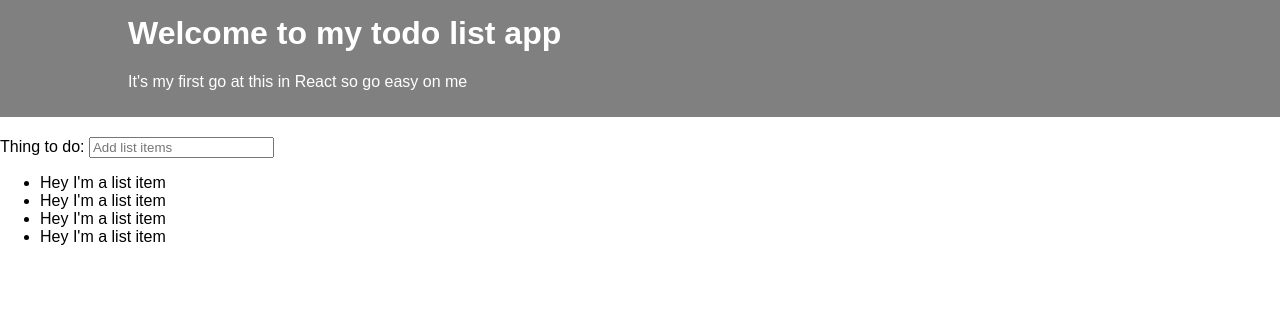
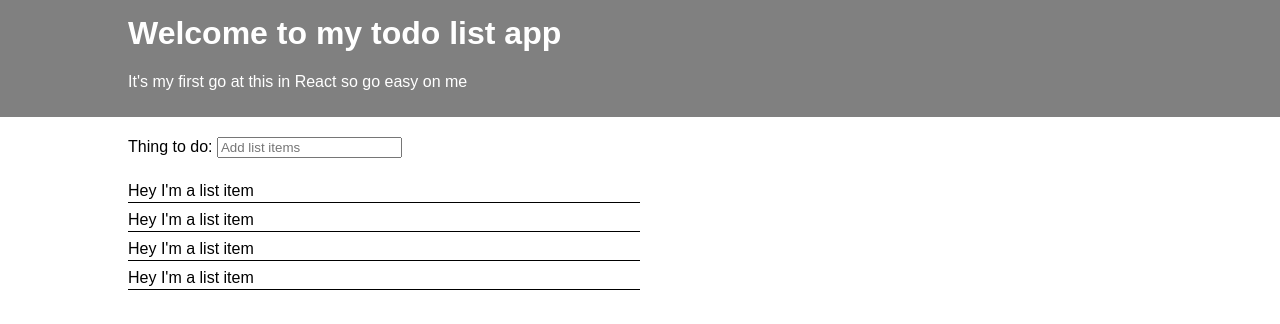
Before and after one commit to Moombai/scrappy-todo, a React (Create React App) app: page / in a window 1280 px wide. Shown: the top 324 px of the page. Built offline with nearby package versions, Linux system fonts and the light colour scheme.

Commit message:
Updated basic styles

```diff
--- a/src/components/ListItems.js
+++ b/src/components/ListItems.js
@@ -2,6 +2,6 @@ import React from 'react';
 
 export class ListItems extends React.Component {
 	render() {
-		return <li>Hey I'm a list item</li>;
+		return <li className="item-description">Hey I'm a list item</li>;
 	}
 }
--- a/src/components/Todo.js
+++ b/src/components/Todo.js
@@ -5,7 +5,7 @@ import { ListItems } from './ListItems';
 export class Todo extends React.Component {
 	render() {
 		return (
-			<div>
+			<div className="list-container">
 				<Input />
 				<ul>
 					<ListItems />
--- a/src/index.css
+++ b/src/index.css
@@ -16,3 +16,16 @@ header h1 {
 	margin-top: 0;
 	padding-top: 15px;
 }
+
+.list-container {
+	padding-left: 10%;
+	max-width: 40%;
+}
+
+.item-description {
+	padding-bottom: 2px;
+	padding-top: 8px;
+	margin-left: -40px;
+	list-style-type: none;
+	border-bottom:1px solid #000;
+}
```
